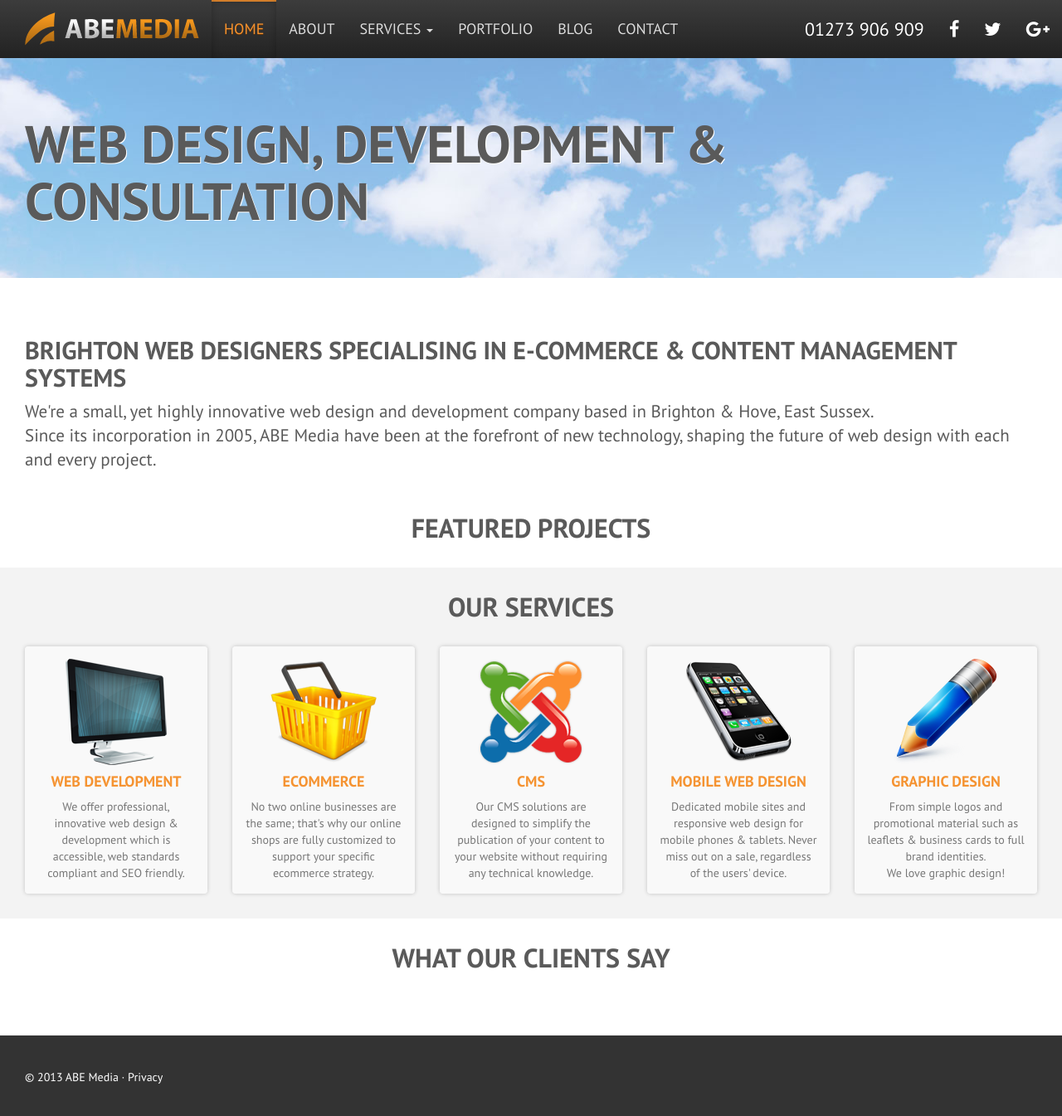
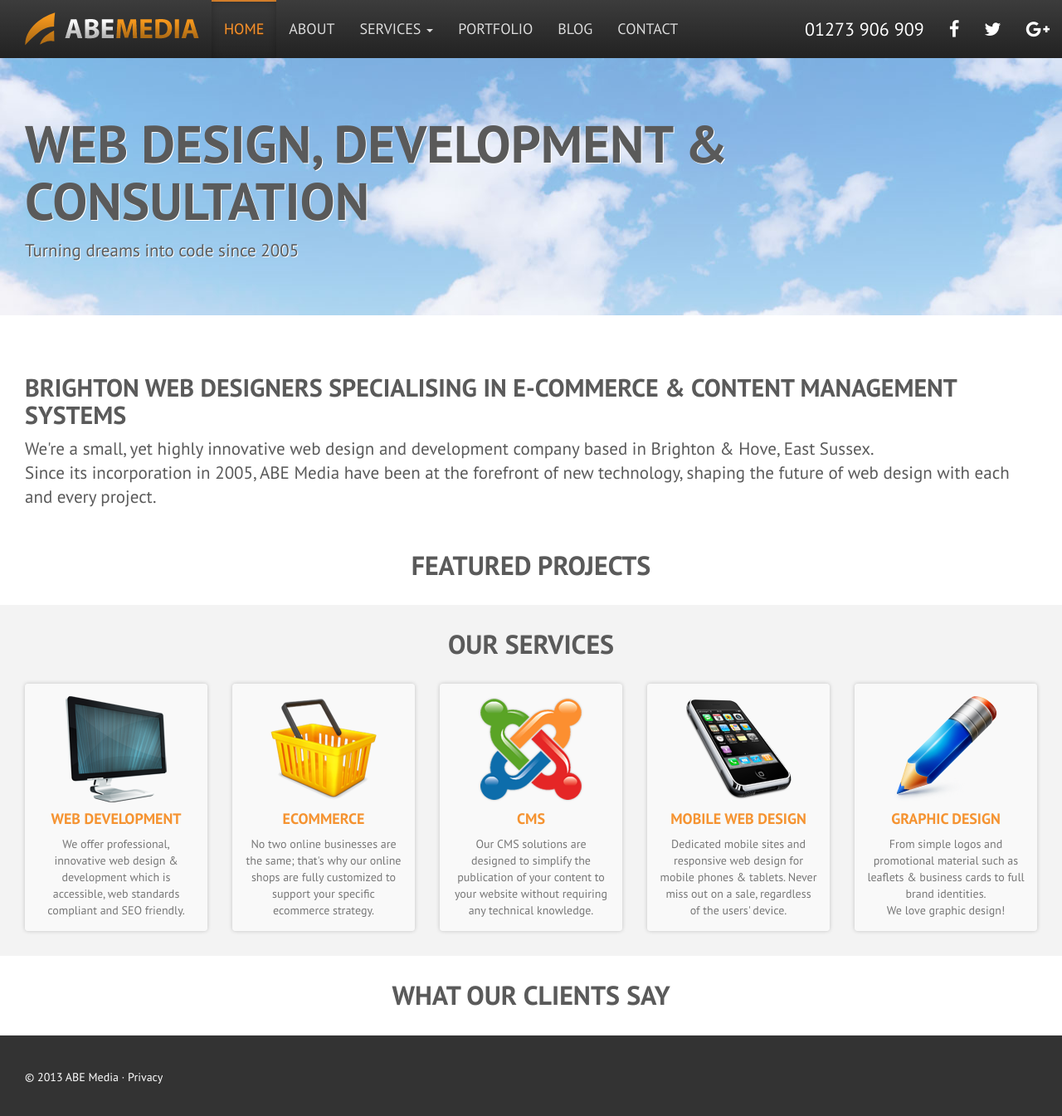
Before and after one commit to abemedia/abemedia.github.io, a Jekyll site: the page built from index.md, in a window 1280 px wide and 1348 px high. Shown: the top 1345 px of the window at 83% size. Built offline with Jekyll 4.4.1, drawn with Linux system fonts in a browser that asks for light colours; nearby versions of some CDN libraries.

Commit message:
Update index.md

```diff
--- a/index.md
+++ b/index.md
@@ -11,6 +11,7 @@ top:
     content: banner
     params:
         title: Web Design, Development &amp; Consultation
+        lead: Turning dreams into code since 2005
 bottom:
 -
     content: portfolio
```
